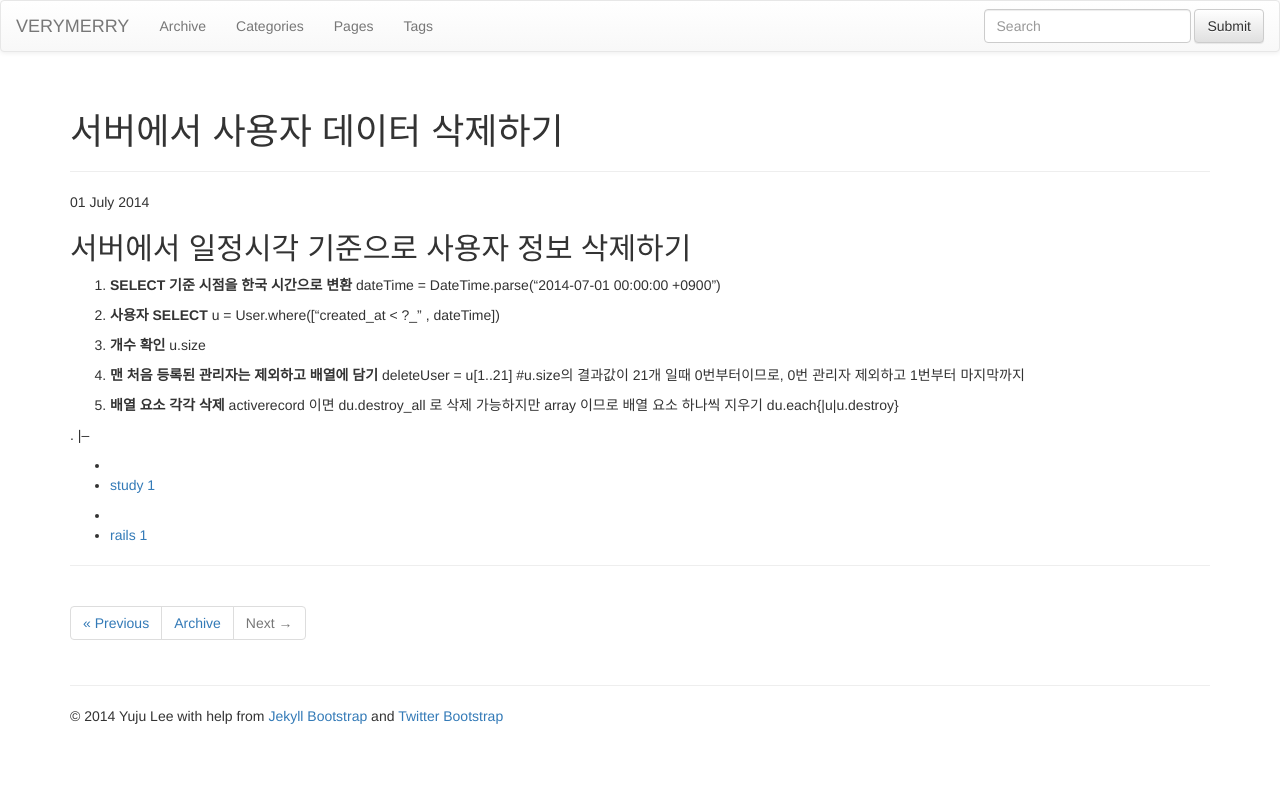
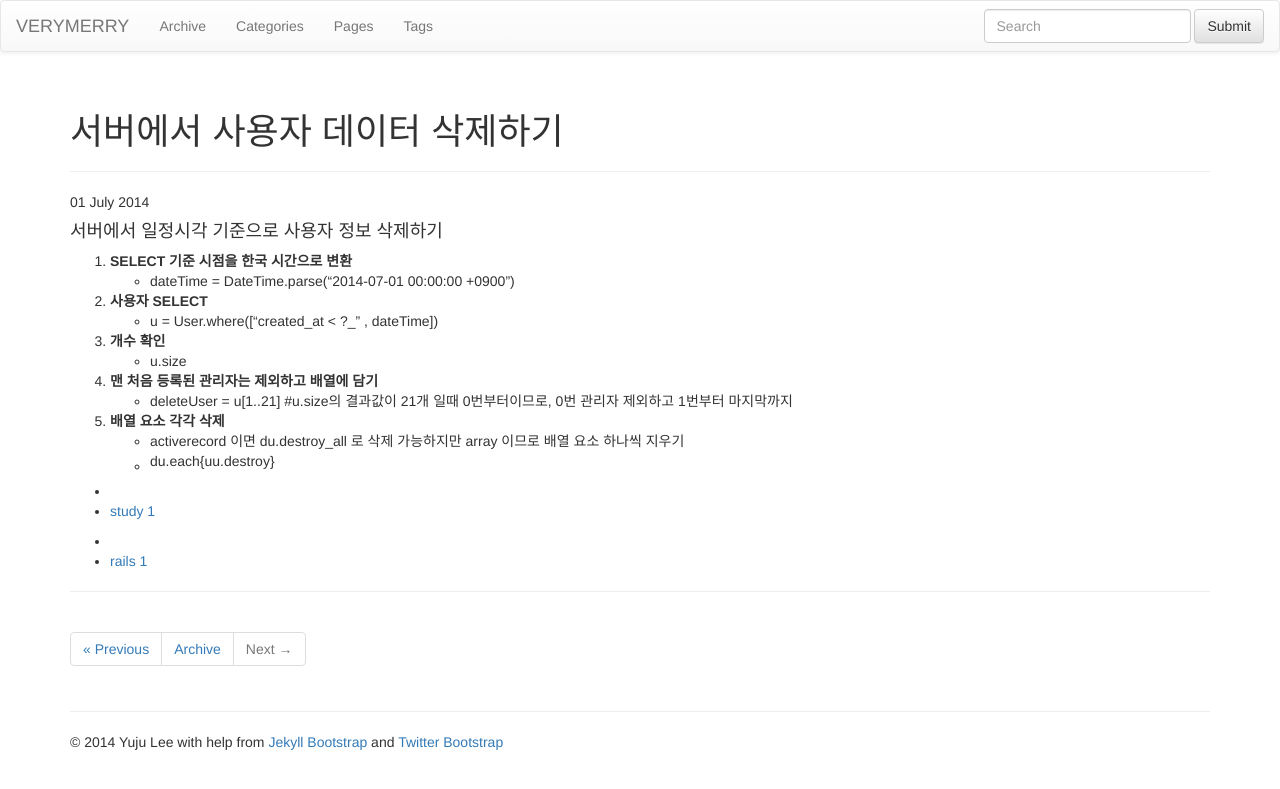
Before and after one commit to onsaemiro8318/onsaemiro8318.github.com, a Jekyll site: the page built from _posts/2014-07-01-delete-user-data-from-server.md, in a window 1280 px wide. Shown: the top 789 px of the page. Built offline with Jekyll 4.4.1, drawn with Linux system fonts in a browser that asks for light colours; nearby versions of some CDN libraries; library files that are not in the unit come from our copies.

Commit message:
editing content

```diff
--- a/_posts/2014-07-01-delete-user-data-from-server.md
+++ b/_posts/2014-07-01-delete-user-data-from-server.md
@@ -7,23 +7,20 @@
 ---
 {% include JB/setup %}
 
-## 서버에서 일정시각 기준으로 사용자 정보 삭제하기
+#### 서버에서 일정시각 기준으로 사용자 정보 삭제하기
 
 1. **SELECT 기준 시점을 한국 시간으로 변환**
-dateTime = DateTime.parse("2014-07-01 00:00:00 +0900")
+- dateTime = DateTime.parse("2014-07-01 00:00:00 +0900")
 
 2. **사용자 SELECT**
-u = User.where(["created_at < ?_" , dateTime])
+- u = User.where(["created_at < ?_" , dateTime])
 
 3. **개수 확인**
-u.size
+- u.size
 
 4. **맨 처음 등록된 관리자는 제외하고 배열에 담기**
-deleteUser = u[1..21]  #u.size의 결과값이 21개 일때 0번부터이므로, 0번 관리자 제외하고 1번부터 마지막까지
+- deleteUser = u[1..21]  #u.size의 결과값이 21개 일때 0번부터이므로, 0번 관리자 제외하고 1번부터 마지막까지
 
 5. **배열 요소 각각 삭제**
-activerecord 이면 du.destroy_all 로 삭제 가능하지만 array 이므로 배열 요소 하나씩 지우기
-du.each{|u|u.destroy}
-
-.
-|--
+- activerecord 이면 du.destroy_all 로 삭제 가능하지만 array 이므로 배열 요소 하나씩 지우기
+- du.each{|u|u.destroy}
```
